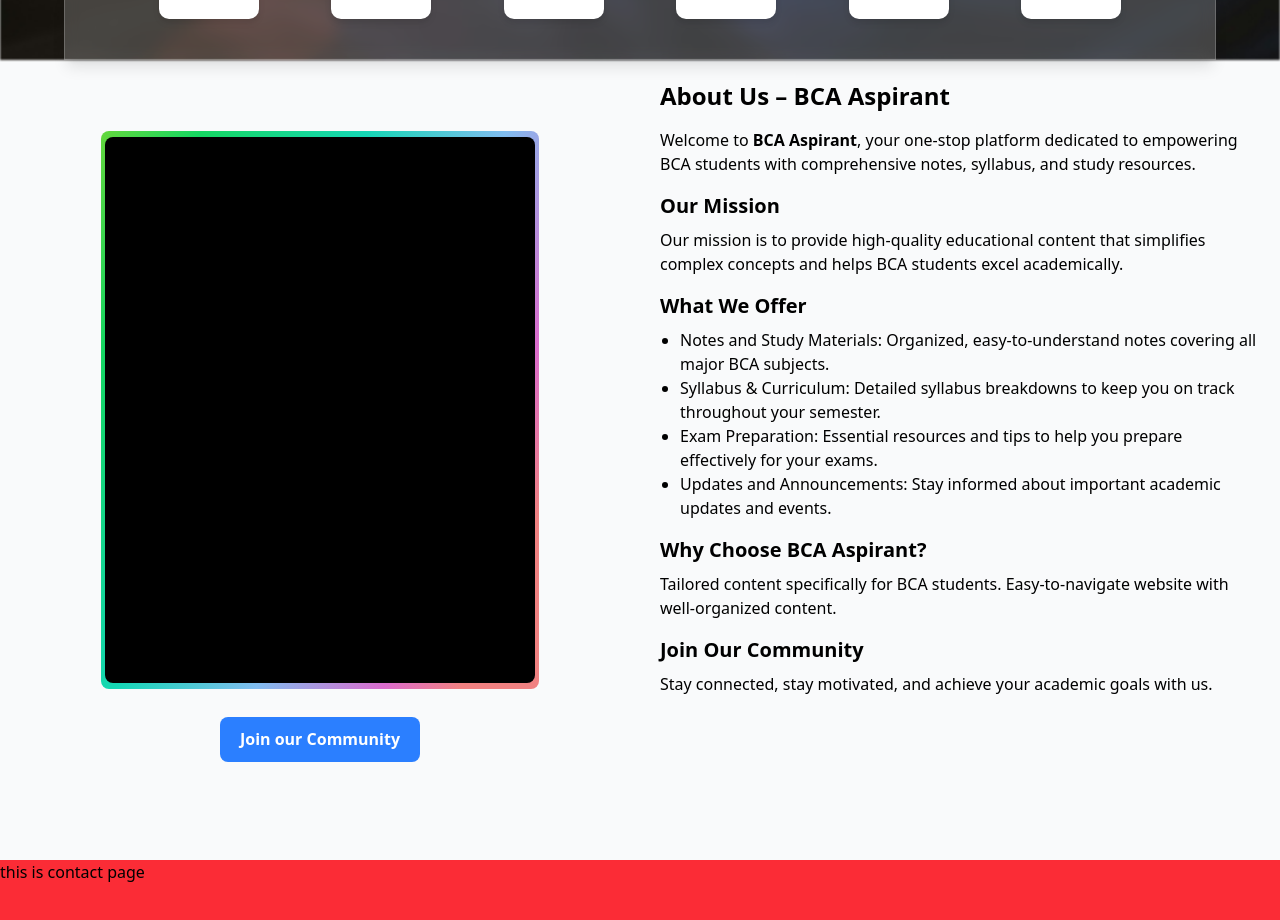
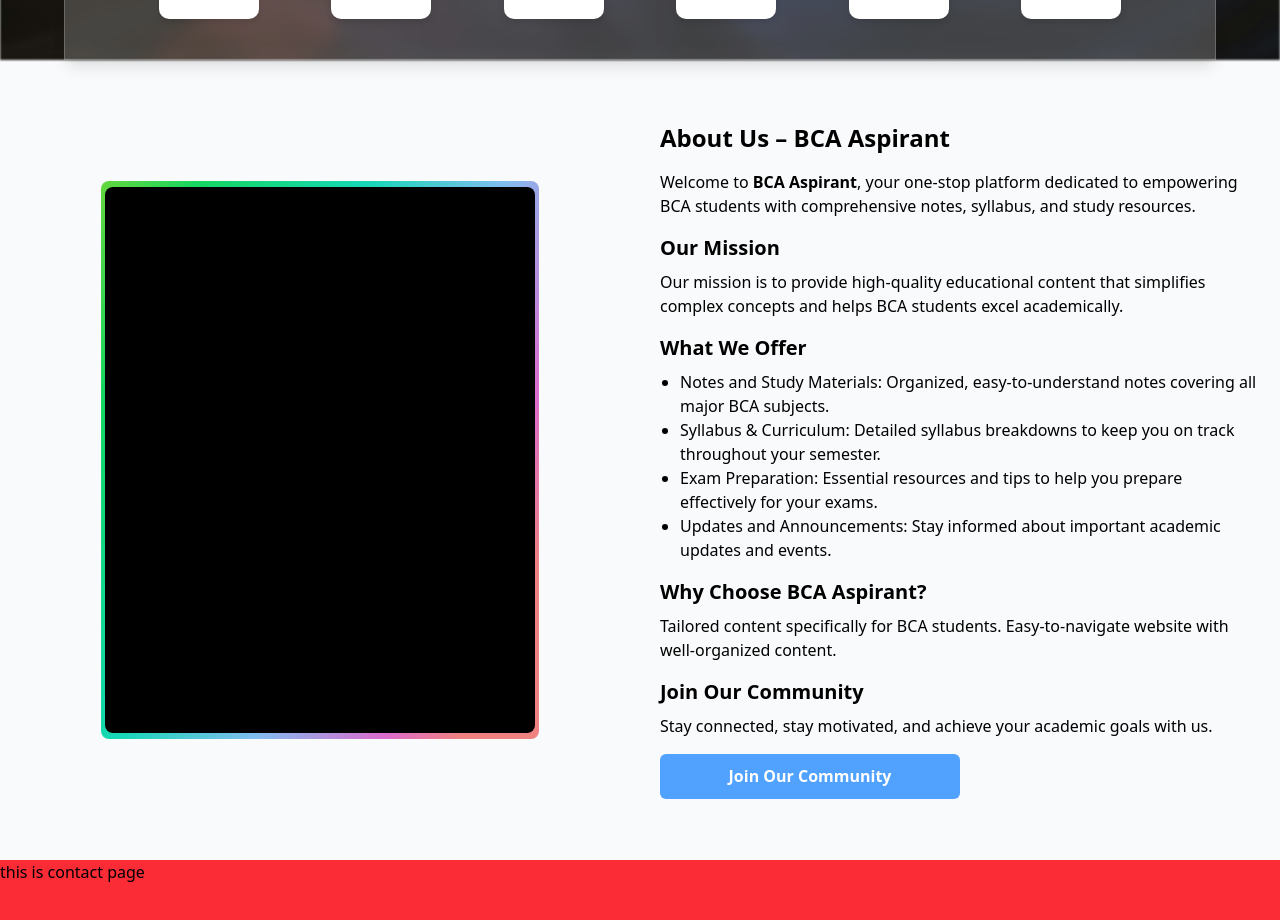
Before and after one commit to SharwanKunwar/BCA-Aspirant-Hub-0.1, a React (Vite) app in the folder BCA-Aspirant-Hub/: page /home in a window 1280 px wide. Shown: the part 740-1660 px from the top of the page. Built offline with nearby package versions, Linux system fonts and the light colour scheme.

Commit message:
updated home,about

```diff
--- a/BCA-Aspirant-Hub/src/Components/About.jsx
+++ b/BCA-Aspirant-Hub/src/Components/About.jsx
@@ -1,20 +1,27 @@
 import React from "react";
 import { Link } from "react-router-dom";
-import { motion } from "framer-motion";
+import { motion, useInView } from "framer-motion";
+import { useRef } from "react";
 
 function About() {
+  const aboutRef = useRef(null);
+  const isInView = useInView(aboutRef, { once: true, threshold: 0.5 });
+
   return (
-    <div className="bg-gray-50 w-screen sm:h-screen sm:flex">
+    <div
+
+      className="bg-gray-50 w-screen sm:h-screen sm:flex"
+    >
       <motion.div
         className="sm:w-6/12 w-full sm:h-full h-6/12 p-7 relative sm:flex sm:flex-col sm:justify-center sm:items-center"
         initial={{ opacity: 0, y: 10 }}
-        animate={{ opacity: 1, y: 0 }}
+        animate={isInView ? { opacity: 1, y: 0 } : {}}
         transition={{ duration: 0.8 }}
       >
         <motion.div
           className="w-full sm:h-6/8 sm:w-6/8 h-[450px] flex justify-center items-center rounded-lg"
           initial={{ opacity: 0, x: -300 }}
-  animate={{ opacity: 1, x: 0 }}
+          animate={isInView ? { opacity: 1, x: 0 } : {}}
           whileHover={{ scale: 1.01 }}
           transition={{
             duration: 1,
@@ -27,69 +34,116 @@
             },
           }}
           style={{
-    backgroundImage: "linear-gradient(114.2deg, rgba(184,215,21,1) -15.3%, rgba(21,215,98,1) 14.5%, rgba(21,215,182,1) 38.7%, rgba(129,189,240,1) 58.8%, rgba(219,108,205,1) 77.3%, rgba(240,129,129,1) 88.5%)",
+            backgroundImage:
+              "linear-gradient(114.2deg, rgba(184,215,21,1) -15.3%, rgba(21,215,98,1) 14.5%, rgba(21,215,182,1) 38.7%, rgba(129,189,240,1) 58.8%, rgba(219,108,205,1) 77.3%, rgba(240,129,129,1) 88.5%)",
           }}
         >
-  <div className="bg-black w-[98%] h-[98%] rounded-lg">img</div>
+          <div id="about-outer"
+      ref={aboutRef} className="bg-black w-[98%] h-[98%] rounded-lg">img</div>
+        </motion.div>
       </motion.div>
 
+      <div className="sm:w-6/12 w-full sm:h-full p-5 flex flex-col justify-center">
+        <motion.h1
+          className="text-2xl font-bold mb-4"
+          initial={{ opacity: 0 }}
+          animate={isInView ? { opacity: 1 } : {}}
+          transition={{ delay: 0.3 }}
+        >
+          About Us – BCA Aspirant
+        </motion.h1>
 
-        <section className="sm:block hidden w-[90%] h-[100px]">
-          <div className="w-full h-full flex justify-center items-center">
-            <Link to="#">
-              <motion.button
-                className="bg-blue-500 rounded-lg w-[200px] h-[45px] flex justify-center items-center font-bold text-white hover:bg-blue-300 hover:text-black"
-                whileHover={{ scale: 1.01 }}
-                transition={{ duration: 0.3 }}
+        <motion.p
+          className="mb-4"
+          initial={{ opacity: 0 }}
+          animate={isInView ? { opacity: 1 } : {}}
+          transition={{ delay: 0.4 }}
         >
-                Join our Community
-              </motion.button>
-            </Link>
-          </div>
-        </section>
-      </motion.div>
-
-      <div className="sm:w-6/12 w-full sm:h-full p-5">
-        <motion.h1 className="text-2xl font-bold mb-4" initial={{ opacity: 0 }} animate={{ opacity: 1 }} transition={{ delay: 0.3 }}>About Us – BCA Aspirant</motion.h1>
-        <motion.p className="mb-4" initial={{ opacity: 0 }} animate={{ opacity: 1 }} transition={{ delay: 0.4 }}>
           Welcome to <strong>BCA Aspirant</strong>, your one-stop platform dedicated to empowering BCA students with comprehensive notes, syllabus, and study resources.
         </motion.p>
 
-        <motion.h2 className="text-xl font-semibold mb-2" initial={{ opacity: 0 }} animate={{ opacity: 1 }} transition={{ delay: 0.5 }}>Our Mission</motion.h2>
-        <motion.p className="mb-4" initial={{ opacity: 0 }} animate={{ opacity: 1 }} transition={{ delay: 0.6 }}>
+        <motion.h2
+          className="text-xl font-semibold mb-2"
+          initial={{ opacity: 0 }}
+          animate={isInView ? { opacity: 1 } : {}}
+          transition={{ delay: 0.5 }}
+        >
+          Our Mission
+        </motion.h2>
+
+        <motion.p
+          className="mb-4"
+          initial={{ opacity: 0 }}
+          animate={isInView ? { opacity: 1 } : {}}
+          transition={{ delay: 0.6 }}
+        >
           Our mission is to provide high-quality educational content that simplifies complex concepts and helps BCA students excel academically.
         </motion.p>
 
-        <motion.h2 className="text-xl font-semibold mb-2" initial={{ opacity: 0 }} animate={{ opacity: 1 }} transition={{ delay: 0.7 }}>What We Offer</motion.h2>
-        <motion.ul className="list-disc pl-5 mb-4" initial={{ opacity: 0 }} animate={{ opacity: 1 }} transition={{ delay: 0.8 }}>
+        <motion.h2
+          className="text-xl font-semibold mb-2"
+          initial={{ opacity: 0 }}
+          animate={isInView ? { opacity: 1 } : {}}
+          transition={{ delay: 0.7 }}
+        >
+          What We Offer
+        </motion.h2>
+
+        <motion.ul
+          className="list-disc pl-5 mb-4"
+          initial={{ opacity: 0 }}
+          animate={isInView ? { opacity: 1 } : {}}
+          transition={{ delay: 0.8 }}
+        >
           <li>Notes and Study Materials: Organized, easy-to-understand notes covering all major BCA subjects.</li>
           <li>Syllabus & Curriculum: Detailed syllabus breakdowns to keep you on track throughout your semester.</li>
           <li>Exam Preparation: Essential resources and tips to help you prepare effectively for your exams.</li>
           <li>Updates and Announcements: Stay informed about important academic updates and events.</li>
         </motion.ul>
 
-        <motion.h2 className="text-xl font-semibold mb-2" initial={{ opacity: 0 }} animate={{ opacity: 1 }} transition={{ delay: 0.9 }}>Why Choose BCA Aspirant?</motion.h2>
-        <motion.p className="mb-4" initial={{ opacity: 0 }} animate={{ opacity: 1 }} transition={{ delay: 1 }}>
+        <motion.h2
+          className="text-xl font-semibold mb-2"
+          initial={{ opacity: 0 }}
+          animate={isInView ? { opacity: 1 } : {}}
+          transition={{ delay: 0.9 }}
+        >
+          Why Choose BCA Aspirant?
+        </motion.h2>
+
+        <motion.p
+          className="mb-4"
+          initial={{ opacity: 0 }}
+          animate={isInView ? { opacity: 1 } : {}}
+          transition={{ delay: 1 }}
+        >
           Tailored content specifically for BCA students. Easy-to-navigate website with well-organized content.
         </motion.p>
 
-        <motion.h2 className="text-xl font-semibold mb-2" initial={{ opacity: 0 }} animate={{ opacity: 1 }} transition={{ delay: 1.1 }}>Join Our Community</motion.h2>
-        <motion.p initial={{ opacity: 0 }} animate={{ opacity: 1 }} transition={{ delay: 1.2 }}>
+        <motion.h2
+          className="text-xl font-semibold mb-2"
+          initial={{ opacity: 0 }}
+          animate={isInView ? { opacity: 1 } : {}}
+          transition={{ delay: 1.1 }}
+        >
+          Join Our Community
+        </motion.h2>
+
+        <motion.p
+          initial={{ opacity: 0 }}
+          animate={isInView ? { opacity: 1 } : {}}
+          transition={{ delay: 1.2 }}
+        >
           Stay connected, stay motivated, and achieve your academic goals with us.
         </motion.p>
-        <section className="sm:hidden w-[90%] h-[100px]">
-          <div className="w-full h-full flex justify-center items-center">
-            <Link to="#">
-              <motion.button
-                className="bg-blue-500 rounded-lg w-[200px] h-[45px] flex justify-center items-center font-bold text-white hover:bg-blue-300 hover:text-black"
-                whileHover={{ scale: 1.1 }}
-                transition={{ duration: 0.3 }}
+
+        <motion.section
+          initial={{ opacity: 0 }}
+          animate={isInView ? { opacity: 1 } : {}}
+          transition={{ delay: 1.2 }}
         >
-                Join our Community
-              </motion.button>
-            </Link>
-          </div>
-        </section>
+          <button className="w-full sm:w-6/12 rounded-md h-[45px] text-white font-bold hover:bg-blue-300 hover:text-black bg-blue-400 mt-4">Join Our Community</button>
+        </motion.section>
+
       </div>
     </div>
   );
```
Lines whose indentation alone changed are shown as unchanged.
